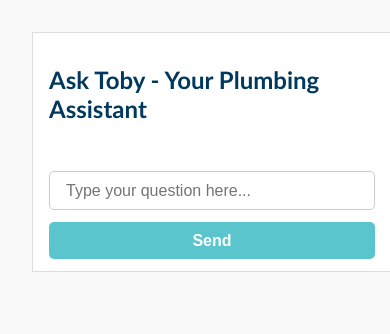
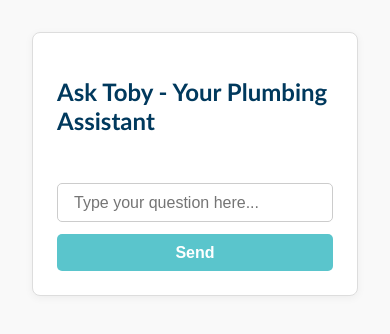
Before and after one commit to masterplumbersnz/Toby, a website: page bot.html in a window 390 px wide. Drawn offline with Linux system fonts and the light colour scheme.

Commit message:
Update bot.html

```diff
--- a/bot.html
+++ b/bot.html
@@ -22,21 +22,13 @@
     }
 
     #chatbot-section {
-      width: 100%;
-      max-width: 800px;
+      max-width: 100%;
       margin: 0 auto;
       background: #ffffff;
       border: 1px solid #ddd;
       border-radius: 8px;
-      padding: 1rem 1.25rem;
+      padding: 1.5rem;
       box-shadow: 0 2px 8px rgba(0, 0, 0, 0.05);
-    }
-
-  @media (max-width: 600px) {
-    #chatbot-section {
-      padding: 0.75rem 1rem;
-      border-radius: 0;
-      box-shadow: none;
     }
 
     #messages {
```
